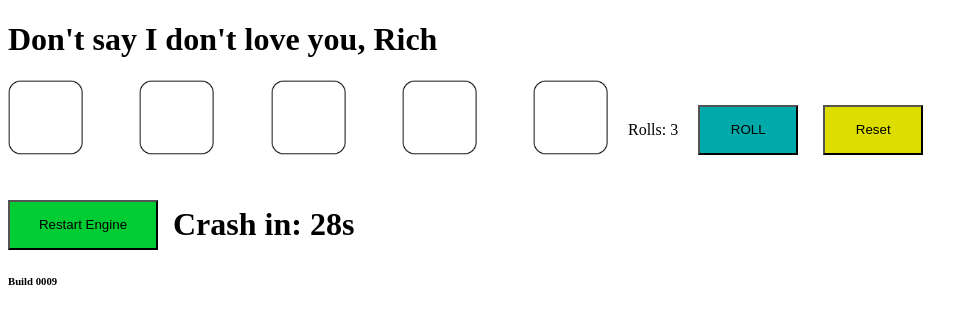
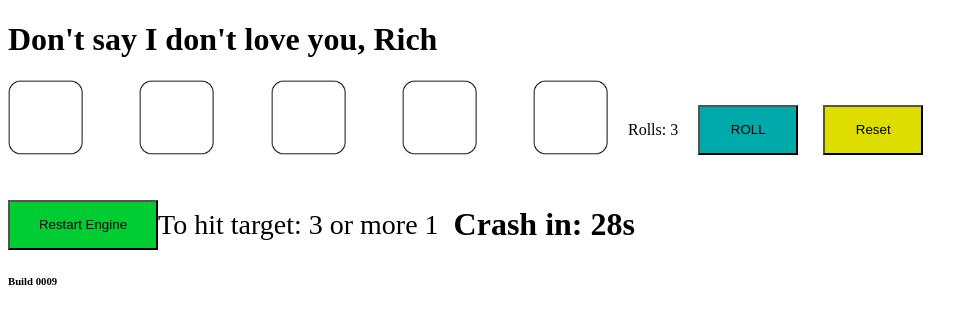
Before and after one commit to SkipperEl/yz2, a Next.js app: page / in a window 1280 px wide. Both pictures are taken after a click on the button "Start attack". Shown: the top 324 px of the page, without its empty margins (0-978 px from the left). Built offline with nearby package versions, Linux system fonts and the light colour scheme.

Commit message:
show target text

```diff
--- a/components/bombrun.jsx
+++ b/components/bombrun.jsx
@@ -21,6 +21,11 @@ const secondsStyle = {
   fontWeight: "700"
 }
 
+const targetStyle = {
+  fontSize: 28,
+  fontWeight: "500"
+};
+
 const BombRun = props => {
   const [state, dispatch] = useContext(GameContext);
 
@@ -40,6 +45,7 @@ const BombRun = props => {
   }, [state.engineOff]);
 
   const crashText = state.secondsRemaining > 0 ? `Crash in: ${state.secondsRemaining}s` : `CRASH!!`;
+  const targetText = `To hit target: ${state.target.count} or more ${state.target.value}`;
 
   return (
     <div style={row}>
@@ -50,12 +56,23 @@ const BombRun = props => {
         {state.engineOff ? "Restart Engine" : "Start attack"}
       </button>
 
+      {state.engineOff &&
+        <span style={targetStyle}>
+          {targetText}
+        </span>
+      }
+
       { state.engineOff &&
         <span style={secondsStyle}>
           {crashText}
         </span>
       }
 
+      { state.targetMatched &&
+        <span style={successStyle}>
+          YAY! YOU DID IT!
+        </span>
+      }
 
 
     </div>
```
